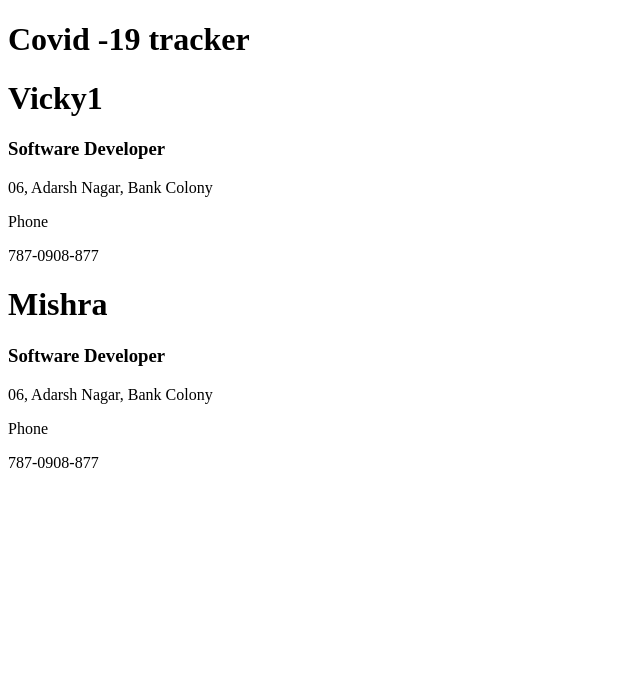
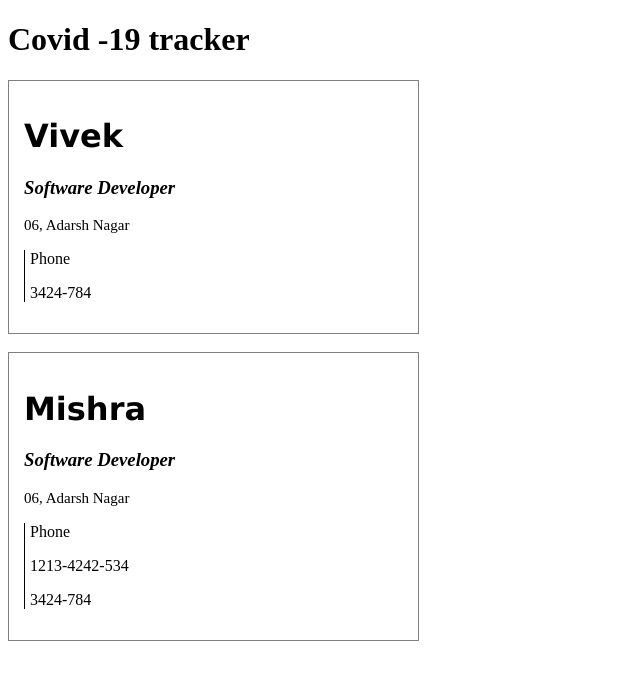
Before and after one commit to Vivek2393/Covid-ng, an Angular app: page / in a window 1280 px wide. Shown: the top 680 px of the page, without its empty margins (0-640 px from the left). Built offline with nearby package versions, Linux system fonts and the light colour scheme.

Commit message:
Address card component with styling and data transfer from app-component. Hard code data removed

```diff
--- a/src/app/address-card/address-card.component.css
+++ b/src/app/address-card/address-card.component.css
@@ -0,0 +1,18 @@
+.address-card{
+    padding : 15px;
+    width: 30%;
+    border: solid 1px gray;
+}
+.designation{
+    font-style:italic
+}
+.phone{
+    border-left: 1px solid;
+    padding-left: 5px;
+}
+.name{
+    font-family: "Verdana", san-serif;
+}
+.address{
+    font-size: 15px;
+}
--- a/src/app/address-card/address-card.component.html
+++ b/src/app/address-card/address-card.component.html
@@ -1,10 +1,10 @@
-<div>
-    <h1>{{user.name}}</h1>
-    <h3>{{user.title}}</h3>
-    <p>{{user.address}}</p>
-    <div *ngIf="user.phone.length">
+<div class="address-card">
+    <h1 class="name">{{userObj.name}}</h1>
+    <h3 class="designation">{{userObj.designation}}</h3>
+    <p class="address">{{userObj.address}}</p>
+    <div class="phone" *ngIf="userObj.phone.length">
         <p>Phone</p>
-        <p *ngFor= "let phonenum of user.phone">{{phonenum}}</p>
-
+        <p *ngFor= "let phonenum of userObj.phone">{{phonenum}}</p>
     </div>
 </div>
+<br>
--- a/src/app/address-card/address-card.component.ts
+++ b/src/app/address-card/address-card.component.ts
@@ -1,5 +1,5 @@
 import { Component, OnInit, Input } from '@angular/core';
-
+import {User} from './user.model';
 @Component({
   selector: 'address-card',
   templateUrl: './address-card.component.html',
@@ -7,21 +7,14 @@ import { Component, OnInit, Input } from '@angular/core';
 })
 export class AddressCardComponent implements OnInit {
 
-  user : any;
-  @Input('user') username: string;
+
+  @Input('xyz') userObj: User;
   constructor() {
    }
 
   ngOnInit(): void {
 
-    this.user = {
-      name : this.username,
-      title: 'Software Developer',
-      address: '06, Adarsh Nagar, Bank Colony',
-      phone: [
-            '787-0908-877'
-        ]
-    }
+
   }
 
 }
--- /dev/null
+++ b/src/app/address-card/user.model.ts
@@ -0,0 +1,6 @@
+export class User{
+    name : string;
+    designation: string;
+    address: string;
+    phone : string[];
+}
--- a/src/app/app.component.html
+++ b/src/app/app.component.html
@@ -1,4 +1,4 @@
 
 <h1>Covid -19 tracker</h1>
-<address-card user="Vicky1"> </address-card>
-<address-card user="Mishra"> </address-card>
+<address-card [xyz]="user1"> </address-card>
+<address-card [xyz]="user2"> </address-card>
--- a/src/app/app.component.ts
+++ b/src/app/app.component.ts
@@ -1,4 +1,5 @@
 import { Component } from '@angular/core';
+import { User } from './address-card/user.model';
 
 @Component({
   selector: 'app-root',
@@ -7,4 +8,22 @@ import { Component } from '@angular/core';
 })
 export class AppComponent {
   title = 'covid-tracker';
+
+  user1 : User;
+  user2 : User;
+  constructor()
+  {
+    this.user1  = new User();
+    this.user1.name = "Vivek";
+    this.user1.address = "06, Adarsh Nagar";
+    this.user1.designation= "Software Developer";
+    this.user1.phone = ['3424-784'];
+
+
+  this.user2  = new User();
+  this.user2.name = "Mishra";
+  this.user2.address = "06, Adarsh Nagar";
+  this.user2.designation= "Software Developer";
+  this.user2.phone = ['1213-4242-534','3424-784'];
+  }
 }
```
